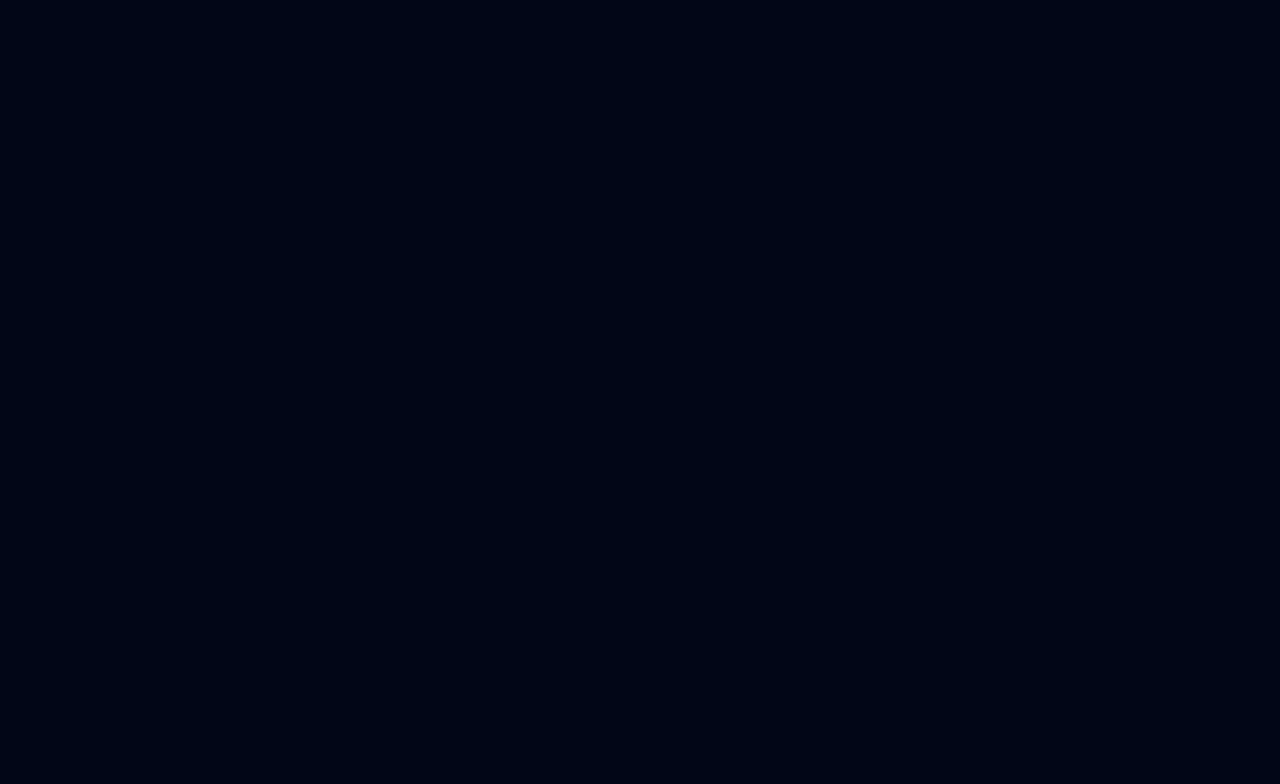
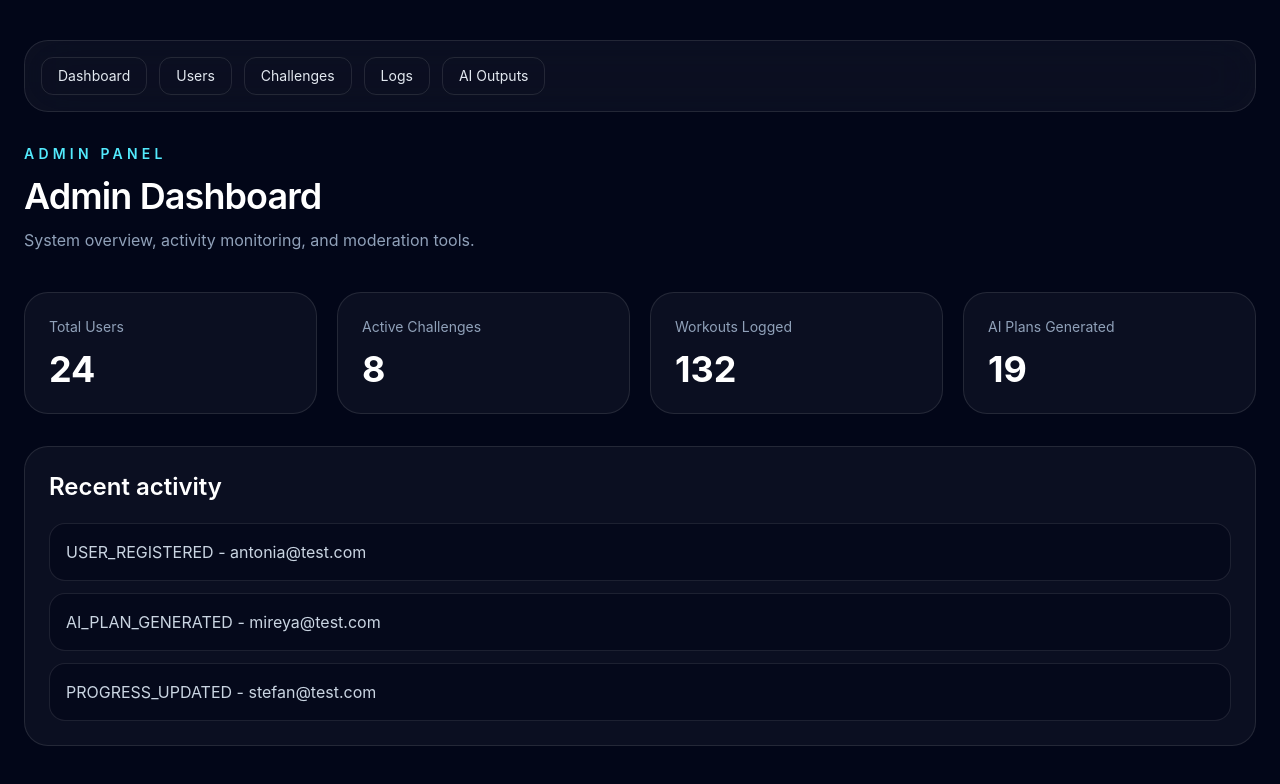
Before and after one commit to AntoniaDnv/FitQuest, a React (Vite) app: page /admin in a window 1280 px wide. Before the commit this address had no page. Shown: the top 784 px of the page. Built offline with nearby package versions, Linux system fonts and the light colour scheme; sample sign-in values are in the browser's storage.

Commit message:
feat: improve admin panel pages and QA

```diff
--- a/src/App.jsx
+++ b/src/App.jsx
@@ -10,7 +10,17 @@ import Challenges from "./pages/Challenges";
 import ChallengeDetails from "./pages/ChallengeDetails";
 import Profile from "./pages/Profile";
 
-export default function App() {
+import AdminRoute from "./routes/AdminRoute";
+import Unauthorized from "./pages/Unauthorized";
+import NotFound from "./pages/NotFound";
+
+import AdminDashboard from "./pages/admin/AdminDashboard";
+import AdminUsers from "./pages/admin/AdminUsers";
+import AdminChallenges from "./pages/admin/AdminChallenges";
+import AdminLogs from "./pages/admin/AdminLogs";
+import AdminAIOutputs from "./pages/admin/AdminAIOutputs";
+
+function App() {
   return (
     <BrowserRouter>
       <Routes>
@@ -23,7 +33,57 @@ export default function App() {
         <Route path="/challenges" element={<Challenges />} />
         <Route path="/challenges/:id" element={<ChallengeDetails />} />
         <Route path="/profile" element={<Profile />} />
+
+        <Route
+          path="/admin"
+          element={
+            <AdminRoute>
+              <AdminDashboard />
+            </AdminRoute>
+          }
+        />
+
+        <Route
+          path="/admin/users"
+          element={
+            <AdminRoute>
+              <AdminUsers />
+            </AdminRoute>
+          }
+        />
+
+        <Route
+          path="/admin/challenges"
+          element={
+            <AdminRoute>
+              <AdminChallenges />
+            </AdminRoute>
+          }
+        />
+
+        <Route
+          path="/admin/logs"
+          element={
+            <AdminRoute>
+              <AdminLogs />
+            </AdminRoute>
+          }
+        />
+
+        <Route
+          path="/admin/ai-outputs"
+          element={
+            <AdminRoute>
+              <AdminAIOutputs />
+            </AdminRoute>
+          }
+        />
+
+        <Route path="/unauthorized" element={<Unauthorized />} />
+        <Route path="*" element={<NotFound />} />
       </Routes>
     </BrowserRouter>
   );
 }
+
+export default App;
--- a/src/QA_CHECKLIST.md
+++ b/src/QA_CHECKLIST.md
@@ -8,14 +8,15 @@
 
 ## Admin Routes
 
-- [ ] Guest cannot access `/admin`
-- [ ] Regular user cannot access `/admin`
-- [ ] Regular user is redirected to `/unauthorized`
-- [ ] Admin can access `/admin`
-- [ ] Admin can access `/admin/users`
-- [ ] Admin can access `/admin/challenges`
-- [ ] Admin can access `/admin/logs`
-- [ ] Admin can access `/admin/ai-outputs`
+## Admin UI
+
+- [x] Admin navigation is visible
+- [x] Admin navigation links work
+- [x] Admin dashboard stats are visible
+- [x] Admin users page has ban/delete actions
+- [x] Admin challenges page has moderation action
+- [x] Admin logs page displays system actions
+- [x] Admin AI outputs page displays validation status
 
 ## Pages
 
--- /dev/null
+++ b/src/components/AdminNav.jsx
@@ -0,0 +1,38 @@
+import { Link } from "react-router-dom";
+
+export default function AdminNav() {
+  return (
+    <nav className="mb-8 flex flex-wrap gap-3 rounded-3xl border border-white/10 bg-white/[0.04] p-4 backdrop-blur-xl">
+      <Link
+        className="rounded-xl border border-white/10 px-4 py-2 text-sm text-slate-200 hover:border-cyan-400"
+        to="/admin"
+      >
+        Dashboard
+      </Link>
+      <Link
+        className="rounded-xl border border-white/10 px-4 py-2 text-sm text-slate-200 hover:border-cyan-400"
+        to="/admin/users"
+      >
+        Users
+      </Link>
+      <Link
+        className="rounded-xl border border-white/10 px-4 py-2 text-sm text-slate-200 hover:border-cyan-400"
+        to="/admin/challenges"
+      >
+        Challenges
+      </Link>
+      <Link
+        className="rounded-xl border border-white/10 px-4 py-2 text-sm text-slate-200 hover:border-cyan-400"
+        to="/admin/logs"
+      >
+        Logs
+      </Link>
+      <Link
+        className="rounded-xl border border-white/10 px-4 py-2 text-sm text-slate-200 hover:border-cyan-400"
+        to="/admin/ai-outputs"
+      >
+        AI Outputs
+      </Link>
+    </nav>
+  );
+}
--- a/src/pages/admin/AdminAIOutputs.jsx
+++ b/src/pages/admin/AdminAIOutputs.jsx
@@ -1,3 +1,5 @@
+import AdminNav from "../../components/AdminNav";
+
 export default function AdminAIOutputs() {
   const outputs = [
     {
@@ -5,29 +7,67 @@ export default function AdminAIOutputs() {
       user: "mireya@test.com",
       goal: "weight loss",
       fitnessLevel: "beginner",
-      isValidated: true,
+      validated: true,
     },
     {
       id: 2,
       user: "user@test.com",
       goal: "endurance",
       fitnessLevel: "intermediate",
-      isValidated: false,
+      validated: false,
     },
   ];
 
   return (
-    <main className="admin-page">
-      <h1>AI Outputs</h1>
-      <p>Admin can review AI-generated workout plans.</p>
+    <main className="min-h-screen bg-slate-950 px-6 py-10 text-white">
+      <AdminNav />
 
-      <div className="admin-list">
+      <div className="mb-8">
+        <p className="text-sm font-semibold uppercase tracking-[0.3em] text-cyan-300">
+          Admin Panel
+        </p>
+        <h1 className="mt-3 text-4xl font-semibold tracking-tight">
+          AI Outputs
+        </h1>
+        <p className="mt-3 text-slate-400">
+          Admin can review AI-generated workout plans.
+        </p>
+      </div>
+
+      <div className="grid gap-5 md:grid-cols-2">
         {outputs.map((output) => (
-          <article className="admin-card" key={output.id}>
-            <h2>{output.goal}</h2>
-            <p>User: {output.user}</p>
-            <p>Fitness level: {output.fitnessLevel}</p>
-            <p>Validated: {output.isValidated ? "Yes" : "No"}</p>
+          <article
+            key={output.id}
+            className="rounded-3xl border border-white/10 bg-white/[0.04] p-6 backdrop-blur-xl"
+          >
+            <div className="mb-4 flex items-center justify-between gap-4">
+              <h2 className="text-2xl font-semibold">{output.goal}</h2>
+              <span
+                className={`rounded-full px-3 py-1 text-xs ${
+                  output.validated
+                    ? "bg-lime-400/10 text-lime-300"
+                    : "bg-yellow-400/10 text-yellow-300"
+                }`}
+              >
+                {output.validated ? "Validated" : "Pending"}
+              </span>
+            </div>
+
+            <p className="text-slate-300">User: {output.user}</p>
+            <p className="mt-2 text-slate-300">
+              Fitness level: {output.fitnessLevel}
+            </p>
+
+            <button
+              onClick={() =>
+                alert(
+                  `${output.goal} output would be validated after backend integration.`,
+                )
+              }
+              className="mt-5 rounded-xl border border-cyan-400 px-4 py-2 text-cyan-300"
+            >
+              Mark as validated
+            </button>
           </article>
         ))}
       </div>
--- a/src/pages/admin/AdminChallenges.jsx
+++ b/src/pages/admin/AdminChallenges.jsx
@@ -1,31 +1,71 @@
+import AdminNav from "../../components/AdminNav";
+
 export default function AdminChallenges() {
   const challenges = [
     {
       id: 1,
-      title: "10 000 steps daily",
+      title: "10,000 Steps Daily",
       status: "active",
       participants: 12,
     },
     {
       id: 2,
-      title: "7-day workout streak",
+      title: "7-Day Workout Streak",
       status: "active",
       participants: 7,
+    },
+    {
+      id: 3,
+      title: "Cardio Consistency Challenge",
+      status: "upcoming",
+      participants: 5,
     },
   ];
 
   return (
-    <main className="admin-page">
-      <h1>Challenges Management</h1>
-      <p>Admin can review and moderate challenges.</p>
+    <main className="min-h-screen bg-slate-950 px-6 py-10 text-white">
+      <AdminNav />
 
-      <div className="admin-list">
+      <div className="mb-8">
+        <p className="text-sm font-semibold uppercase tracking-[0.3em] text-cyan-300">
+          Admin Panel
+        </p>
+        <h1 className="mt-3 text-4xl font-semibold tracking-tight">
+          Challenges Management
+        </h1>
+        <p className="mt-3 text-slate-400">
+          Admin can review and moderate public challenges.
+        </p>
+      </div>
+
+      <div className="grid gap-5 md:grid-cols-2">
         {challenges.map((challenge) => (
-          <article className="admin-card" key={challenge.id}>
-            <h2>{challenge.title}</h2>
-            <p>Status: {challenge.status}</p>
-            <p>Participants: {challenge.participants}</p>
-            <button>Delete challenge</button>
+          <article
+            key={challenge.id}
+            className="rounded-3xl border border-white/10 bg-white/[0.04] p-6 backdrop-blur-xl"
+          >
+            <div className="mb-4 flex items-center justify-between gap-4">
+              <h2 className="text-2xl font-semibold">{challenge.title}</h2>
+
+              <span className="rounded-full bg-cyan-400/10 px-3 py-1 text-xs text-cyan-300">
+                {challenge.status}
+              </span>
+            </div>
+
+            <p className="text-slate-300">
+              Participants: {challenge.participants}
+            </p>
+
+            <button
+              onClick={() =>
+                alert(
+                  `${challenge.title} would be deleted after backend integration.`,
+                )
+              }
+              className="mt-5 rounded-xl border border-red-400 px-4 py-2 text-red-300"
+            >
+              Delete challenge
+            </button>
           </article>
         ))}
       </div>
--- a/src/pages/admin/AdminDashboard.jsx
+++ b/src/pages/admin/AdminDashboard.jsx
@@ -1,35 +1,59 @@
+import AdminNav from "../../components/AdminNav";
+
 export default function AdminDashboard() {
-  const stats = {
-    users: 24,
-    activeChallenges: 8,
-    workouts: 132,
-    aiPlans: 19,
-  };
+  const stats = [
+    { label: "Total Users", value: 24 },
+    { label: "Active Challenges", value: 8 },
+    { label: "Workouts Logged", value: 132 },
+    { label: "AI Plans Generated", value: 19 },
+  ];
+
+  const recentLogs = [
+    "USER_REGISTERED - antonia@test.com",
+    "AI_PLAN_GENERATED - mireya@test.com",
+    "PROGRESS_UPDATED - stefan@test.com",
+  ];
 
   return (
-    <main className="admin-page">
-      <h1>Admin Dashboard</h1>
-      <p>System overview for FitQuest administrators.</p>
+    <main className="min-h-screen bg-slate-950 px-6 py-10 text-white">
+      <AdminNav />
 
-      <section className="admin-stats">
-        <div className="admin-card">
-          <h2>{stats.users}</h2>
-          <p>Total Users</p>
-        </div>
+      <div className="mb-10">
+        <p className="text-sm font-semibold uppercase tracking-[0.3em] text-cyan-300">
+          Admin Panel
+        </p>
+        <h1 className="mt-3 text-4xl font-semibold tracking-tight">
+          Admin Dashboard
+        </h1>
+        <p className="mt-3 text-slate-400">
+          System overview, activity monitoring, and moderation tools.
+        </p>
+      </div>
 
-        <div className="admin-card">
-          <h2>{stats.activeChallenges}</h2>
-          <p>Active Challenges</p>
-        </div>
+      <section className="grid gap-5 md:grid-cols-4">
+        {stats.map((stat) => (
+          <article
+            key={stat.label}
+            className="rounded-3xl border border-white/10 bg-white/[0.04] p-6"
+          >
+            <p className="text-sm text-slate-400">{stat.label}</p>
+            <h2 className="mt-3 text-4xl font-bold">{stat.value}</h2>
+          </article>
+        ))}
+      </section>
 
-        <div className="admin-card">
-          <h2>{stats.workouts}</h2>
-          <p>Workouts Logged</p>
-        </div>
+      <section className="mt-8 rounded-3xl border border-white/10 bg-white/[0.04] p-6">
+        <h2 className="text-2xl font-semibold">Recent activity</h2>
 
-        <div className="admin-card">
-          <h2>{stats.aiPlans}</h2>
-          <p>AI Plans Generated</p>
+        <div className="mt-5 space-y-3">
+          {recentLogs.map((log) => (
+            <div
+              key={log}
+              className="rounded-2xl border border-white/10 bg-slate-950/60 p-4 text-slate-300"
+            >
+              {log}
+            </div>
+          ))}
         </div>
       </section>
     </main>
--- a/src/pages/admin/AdminLogs.jsx
+++ b/src/pages/admin/AdminLogs.jsx
@@ -1,3 +1,5 @@
+import AdminNav from "../../components/AdminNav";
+
 export default function AdminLogs() {
   const logs = [
     {
@@ -21,29 +23,44 @@ export default function AdminLogs() {
   ];
 
   return (
-    <main className="admin-page">
-      <h1>System Logs</h1>
-      <p>Admin can monitor important system events.</p>
+    <main className="min-h-screen bg-slate-950 px-6 py-10 text-white">
+      <AdminNav />
 
-      <table className="admin-table">
+      <div className="mb-8">
+        <p className="text-sm font-semibold uppercase tracking-[0.3em] text-cyan-300">
+          Admin Panel
+        </p>
+        <h1 className="mt-3 text-4xl font-semibold tracking-tight">
+          System Logs
+        </h1>
+        <p className="mt-3 text-slate-400">
+          Admin can monitor important system events.
+        </p>
+      </div>
+
+      <div className="overflow-x-auto rounded-3xl border border-white/10 bg-white/[0.04] p-4 backdrop-blur-xl">
+        <table className="w-full border-collapse text-left">
           <thead>
-          <tr>
-            <th>Action</th>
-            <th>User</th>
-            <th>Date</th>
+            <tr className="border-b border-white/10 text-sm text-slate-400">
+              <th className="p-4">Action</th>
+              <th className="p-4">User</th>
+              <th className="p-4">Date</th>
             </tr>
           </thead>
 
           <tbody>
             {logs.map((log) => (
-            <tr key={log.id}>
-              <td>{log.action}</td>
-              <td>{log.user}</td>
-              <td>{log.date}</td>
+              <tr key={log.id} className="border-b border-white/5">
+                <td className="p-4 font-semibold text-cyan-300">
+                  {log.action}
+                </td>
+                <td className="p-4 text-slate-300">{log.user}</td>
+                <td className="p-4 text-slate-400">{log.date}</td>
               </tr>
             ))}
           </tbody>
         </table>
+      </div>
     </main>
   );
 }
```
Also changed, not shown: src/pages/Goals.jsx (+5 -2 lines), src/pages/admin/AdminUsers.jsx (+30 -0 lines), src/pages/ChallengeDetails.jsx (line endings or trailing spaces), src/pages/Challenges.jsx (line endings or trailing spaces). Lines whose indentation alone changed are shown as unchanged.
